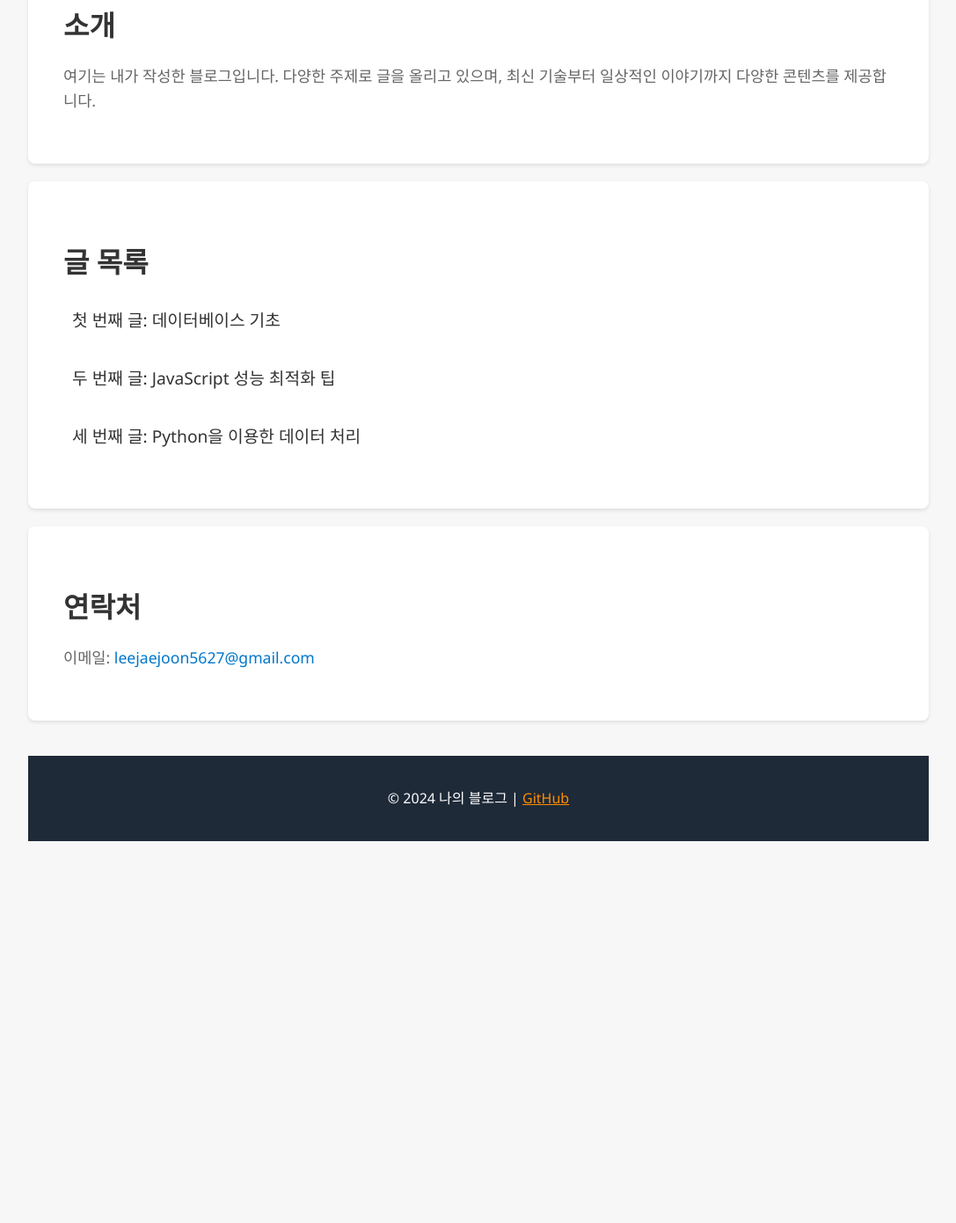
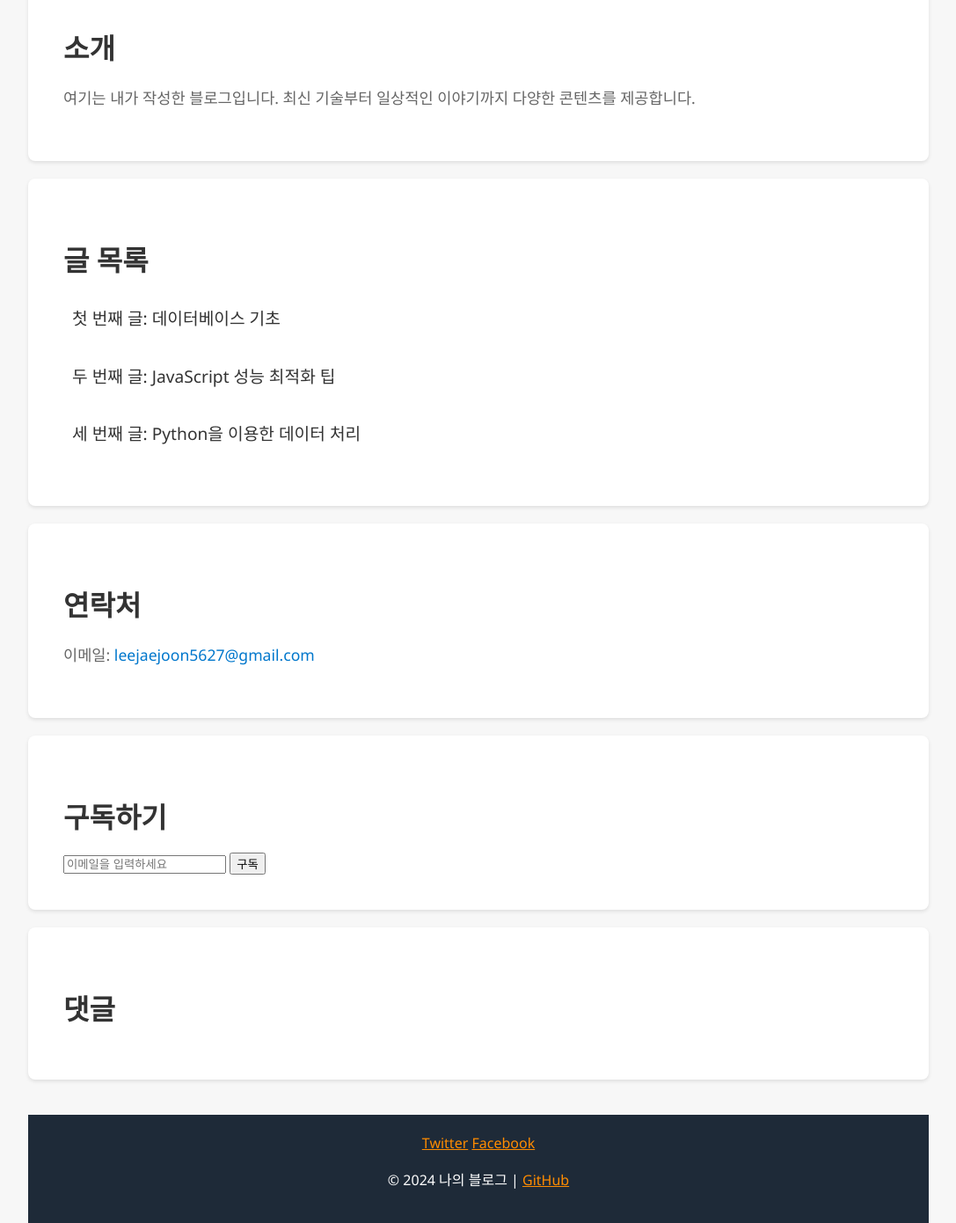
Before and after one commit to jjootf/blogger, a plain HTML site: page index.html in a window 1280 px wide. Shown: the part 271-1661 px from the top of the page at 88% size, without its empty margins (96-1183 px from the left). Before the commit the page ends 1227 px from the top, so only its background shows below. Drawn offline with Linux system fonts and the light colour scheme.

Commit message:
Update index.html

```diff
--- a/index.html
+++ b/index.html
@@ -3,21 +3,22 @@
 <head>
     <meta charset="UTF-8">
     <meta name="viewport" content="width=device-width, initial-scale=1.0">
-    <meta name="description" content="나의 블로그는 다양한 주제로 글을 작성하고 공유하는 공간입니다. 여기에서 최신 기술, 리뷰, 일상 등을 다룹니다.">
-    <meta name="keywords" content="블로그, 기술, 리뷰, 일상, 프로그래밍, 웹 개발, Python, JavaScript">
+    <meta name="description" content="기술, 리뷰, 일상을 다루는 다양한 주제의 블로그">
+    <meta name="keywords" content="블로그, 기술, 리뷰, 프로그래밍, Python, JavaScript">
     <meta name="author" content="Lee Jae Joon">
     <meta property="og:type" content="website">
-    <meta property="og:title" content="나의 블로그 - 다양한 주제의 글">
-    <meta property="og:description" content="기술, 리뷰, 일상에 대한 다양한 주제의 글을 작성하는 블로그입니다.">
-    <meta property="og:image" content="your-image.jpg">
+    <meta property="og:title" content="나의 블로그 - 기술과 일상">
+    <meta property="og:description" content="기술과 일상, 그리고 리뷰를 공유하는 블로그입니다.">
+    <meta property="og:image" content="https://yourgithub.io/blog-image.jpg">
     <meta property="og:url" content="https://yourgithub.io/blog">
-    <title>나의 블로그 - 다양한 주제의 글</title>
-    <link rel="icon" href="./src/favicon.ico" alt="블로그 아이콘">
+    <title>나의 블로그 - 기술과 일상</title>
     <link rel="stylesheet" href="style.css">
+    <link rel="icon" href="./src/favicon.ico">
 </head>
 <body>
     <header>
         <h1><a href="/" aria-label="홈페이지로 이동">나의 블로그</a></h1>
+        <button id="theme-toggle" aria-label="다크 모드 전환">다크 모드</button>
         <nav aria-label="주요 메뉴">
             <ul>
                 <li><a href="#about">소개</a></li>
@@ -30,7 +31,7 @@
     <main>
         <section id="about" class="content-section">
             <h2>소개</h2>
-            <p>여기는 내가 작성한 블로그입니다. 다양한 주제로 글을 올리고 있으며, 최신 기술부터 일상적인 이야기까지 다양한 콘텐츠를 제공합니다.</p>
+            <p>여기는 내가 작성한 블로그입니다. 최신 기술부터 일상적인 이야기까지 다양한 콘텐츠를 제공합니다.</p>
         </section>
 
         <section id="posts" class="content-section">
@@ -46,9 +47,26 @@
             <h2>연락처</h2>
             <p>이메일: <a href="mailto:leejaejoon5627@gmail.com">leejaejoon5627@gmail.com</a></p>
         </section>
+
+        <section id="subscribe" class="content-section">
+            <h2>구독하기</h2>
+            <form action="https://mailing-service-url" method="post" class="subscribe-form">
+                <input type="email" name="email" placeholder="이메일을 입력하세요" required>
+                <button type="submit">구독</button>
+            </form>
+        </section>
+
+        <section id="comments" class="content-section">
+            <h2>댓글</h2>
+            <div id="disqus_thread"></div>
+        </section>
     </main>
 
     <footer>
+        <div class="social-share">
+            <a href="https://twitter.com/intent/tweet?url=https://yourgithub.io/blog" target="_blank" rel="noopener">Twitter</a>
+            <a href="https://www.facebook.com/sharer/sharer.php?u=https://yourgithub.io/blog" target="_blank" rel="noopener">Facebook</a>
+        </div>
         <p>&copy; 2024 나의 블로그 | <a href="https://github.com/jjootf" target="_blank" rel="noopener noreferrer">GitHub</a></p>
     </footer>
 
```
